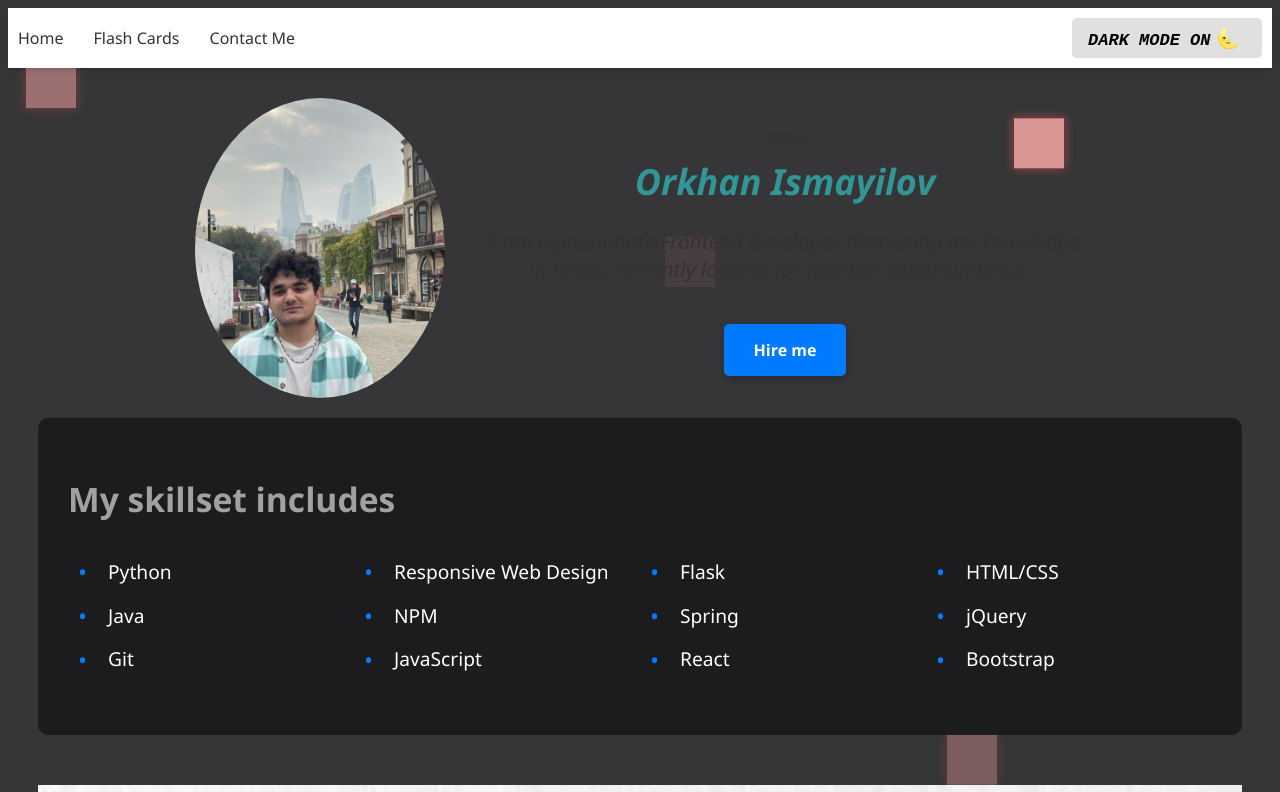
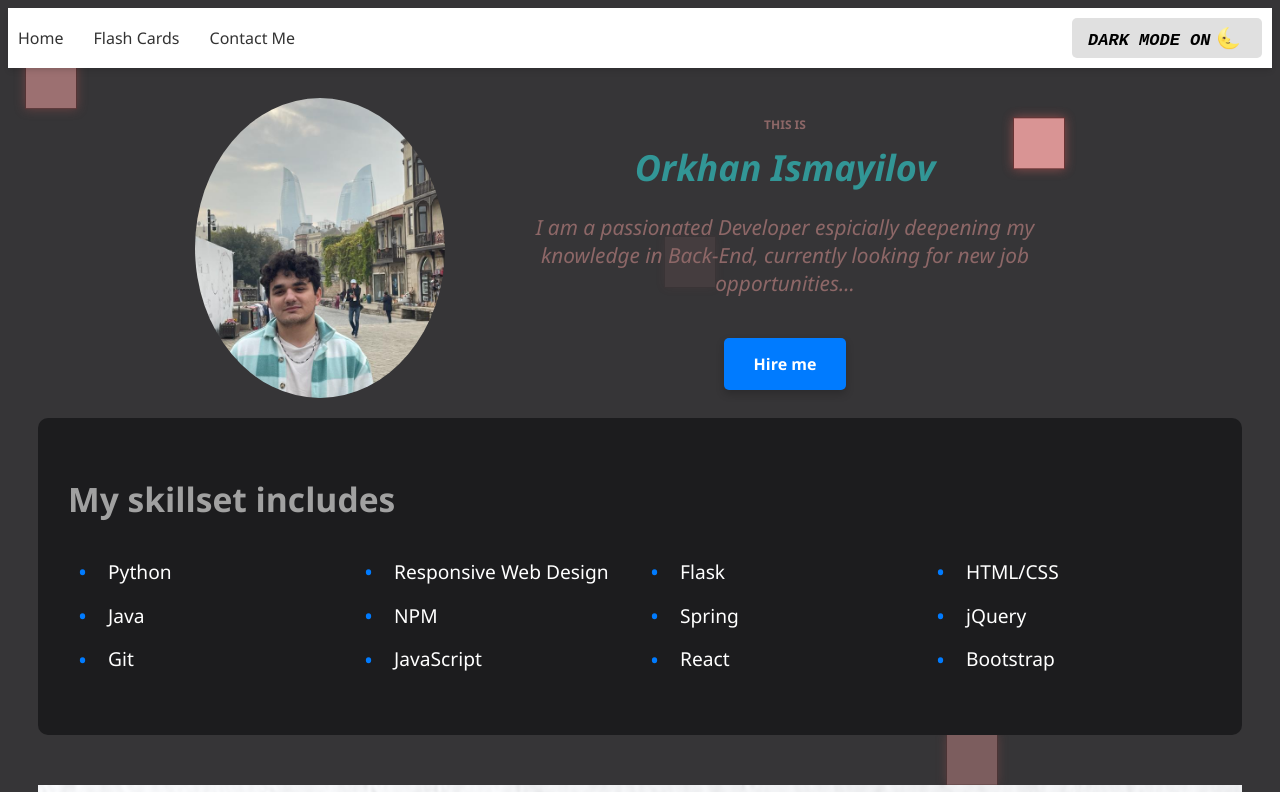
Before and after one commit to Orkhan11980/react-app-wm1, a React (Create React App) app: page / in a window 1280 px wide. Shown: the top 792 px of the page. Built offline with nearby package versions, Linux system fonts and the light colour scheme.

Commit message:
drag-drop function added

```diff
--- a/src/components/FlashCardList.js
+++ b/src/components/FlashCardList.js
@@ -1,5 +1,4 @@
 import React, { useState,useEffect , useCallback} from 'react';
-//import FlashCard from './FlashCard';
 import '../styles/flashCard.css';
 import '../styles/filterOption.css'
 import '../styles/shareButton.css'
@@ -32,7 +31,7 @@ const FlashCardList = () => {
   const [selectedCards, setSelectedCards] = useState([]);
   const [isShareMode, setIsShareMode] = useState(false);
   const [showShareOptions, setShowShareOptions] = useState(false);
-  const [sortOrder, setSortOrder] = useState(''); // Add this state for sorting
+  const [sortOrder, setSortOrder] = useState('');
 
 
 
@@ -127,7 +126,7 @@ const FlashCardList = () => {
     if (sortOrder !== '') {
       sortFlashCards(sortOrder);
     }
-  }, [sortOrder, sortFlashCards]); // sortFlashCards is now stable and won't cause the warning
+  }, [sortOrder, sortFlashCards]);
 
 
   if (isLoading) {
--- a/src/hooks/useFlashCards.js
+++ b/src/hooks/useFlashCards.js
@@ -10,7 +10,6 @@ const useFlashCards = () => {
   const [isLoading, setIsLoading] = useState(true);
   const [error, setError] = useState('');
   const [newCard, setNewCard] = useState({ front: '', back: '',status: 'Noted', lastModified: formatDate(new Date()) });
-
 
 
   useEffect(() => {
--- a/src/pages/FlashCardsPage.js
+++ b/src/pages/FlashCardsPage.js
@@ -9,7 +9,7 @@ const FlashCardsPage = () => {
   return (
     <div>
       <AnimatedBackground />
-      <h1>Flash Cards</h1>
+      <h1 style={{ color: '#007bff' }}>Flash Cards</h1>
       <FlashCardList />
     </div>
   );
--- a/src/pages/HomePage.js
+++ b/src/pages/HomePage.js
@@ -28,7 +28,7 @@ const HomePage = () => {
         <div className="info">
           <h2 id="thisIs">THIS IS</h2>
            <h1 className="animated-name">{name}</h1>
-          <p id="infoText">I am a passionate Frontend Developer deepening my knowledge in React, currently looking for new job opportunities.o...</p>
+          <p id="infoText">I am a passionated Developer espicially deepening my knowledge in Back-End, currently looking for new job opportunities...</p>
           <a href="mailto:oismayilov11980@ada.edu.az" className="hire-me-btn">Hire me</a>
 
         </div>
--- a/src/styles/flashCard.css
+++ b/src/styles/flashCard.css
@@ -288,6 +288,7 @@ box-shadow: 0 2px 4px rgba(0, 0, 0, 0.15);
   background-color: #f4f4f4;
 }
 
+
 .flashcard.selected {
   border-color: #007bff;
   background-color: #e7f3ff;
--- a/src/styles/navbar.css
+++ b/src/styles/navbar.css
@@ -1,7 +1,7 @@
 /* Set a base font-family for a more modern look */
 body {
   font-family: 'Segoe UI', Tahoma, Geneva, Verdana, sans-serif;
-  color: #333;
+  color: #8d6767;
 }
 
 nav {
```
Also changed, not shown: 1 other file (tests, documents, lock files or other folders).
